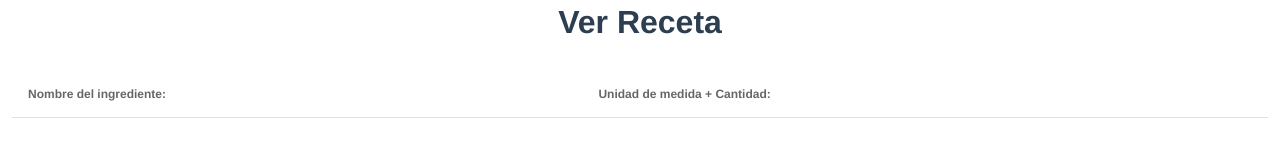
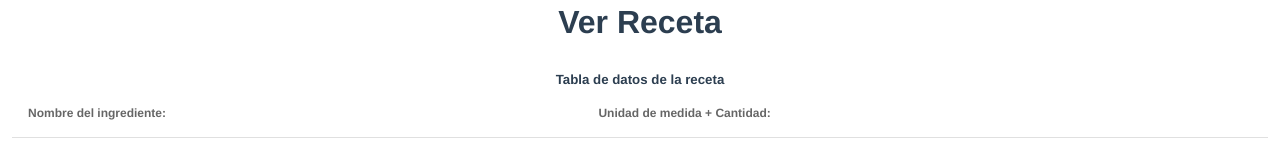
Before and after one commit to Dianamar21/Producto-ciclo3-PR, a Vue app in the folder codigo/pandaza/: page /recipe/view in a window 1280 px wide. Shown: the part 138-298 px from the top of the page. Built offline with nearby package versions, Linux system fonts and the light colour scheme.

Commit message:
ajuste ver receta

```diff
--- a/codigo/pandaza/src/pages/ViewRecipe.vue
+++ b/codigo/pandaza/src/pages/ViewRecipe.vue
@@ -2,6 +2,7 @@
   <div>
     <h1>Ver Receta</h1>
     <br>
+    <h5>Tabla de datos de la receta</h5>
   <div>
 
     <v-simple-table >
```
